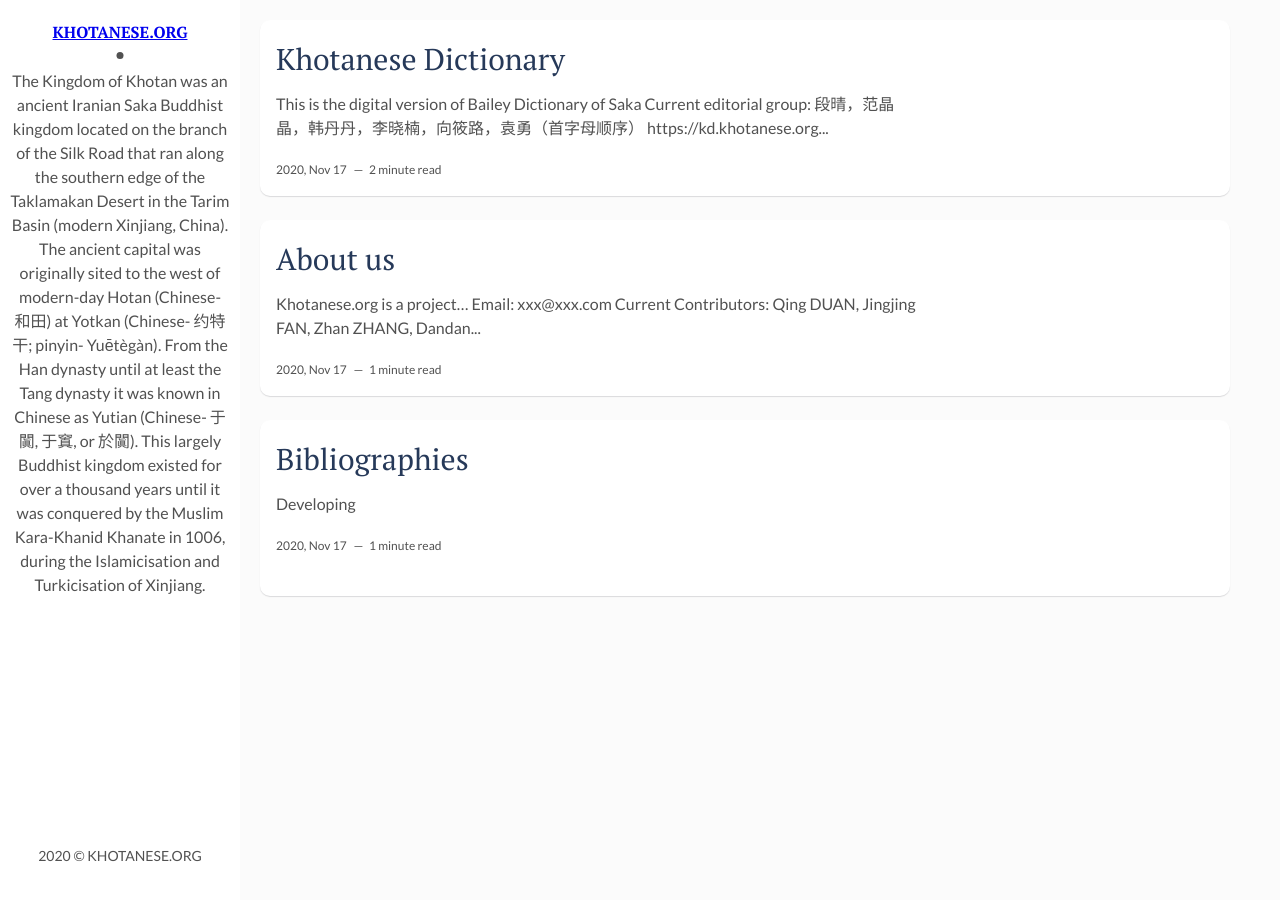
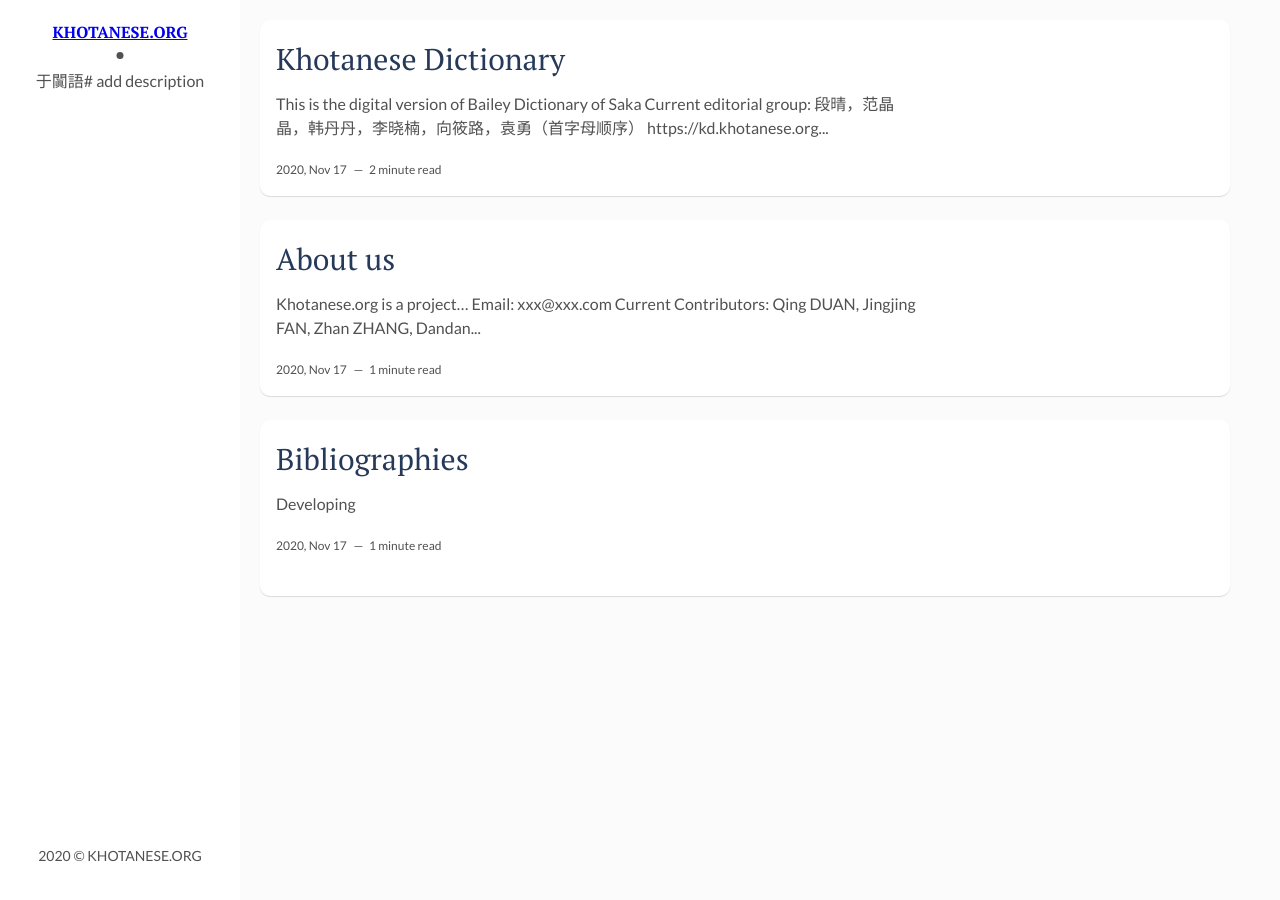
Before and after one commit to khotanese/khotanese.github.io, a Jekyll site: the page built from index.html, in a window 1280 px wide. Built offline with Jekyll 4.4.1, drawn with Linux system fonts in a browser that asks for light colours; the list of posts is cut into pages by our own code.

Commit message:
remove description

```diff
--- a/_config.yml
+++ b/_config.yml
@@ -9,7 +9,7 @@ site-twitter: #if your site has a twitter account, enter it here
 # Author Settings
 author: KHOTANESE.ORG # add your name
 author-img: # add your photo
-about-author:  The Kingdom of Khotan was an ancient Iranian Saka Buddhist kingdom located on the branch of the Silk Road that ran along the southern edge of the Taklamakan Desert in the Tarim Basin (modern Xinjiang, China). The ancient capital was originally sited to the west of modern-day Hotan (Chinese- 和田) at Yotkan (Chinese- 约特干; pinyin- Yuētègàn). From the Han dynasty until at least the Tang dynasty it was known in Chinese as Yutian (Chinese- 于闐, 于窴, or 於闐). This largely Buddhist kingdom existed for over a thousand years until it was conquered by the Muslim Kara-Khanid Khanate in 1006, during the Islamicisation and Turkicisation of Xinjiang. # add description
+about-author:  于闐語# add description
 social-twitter: # add your Twitter handle
 social-facebook: # add your Facebook handle
 social-github: artemsheludko # add your Github handle
```
